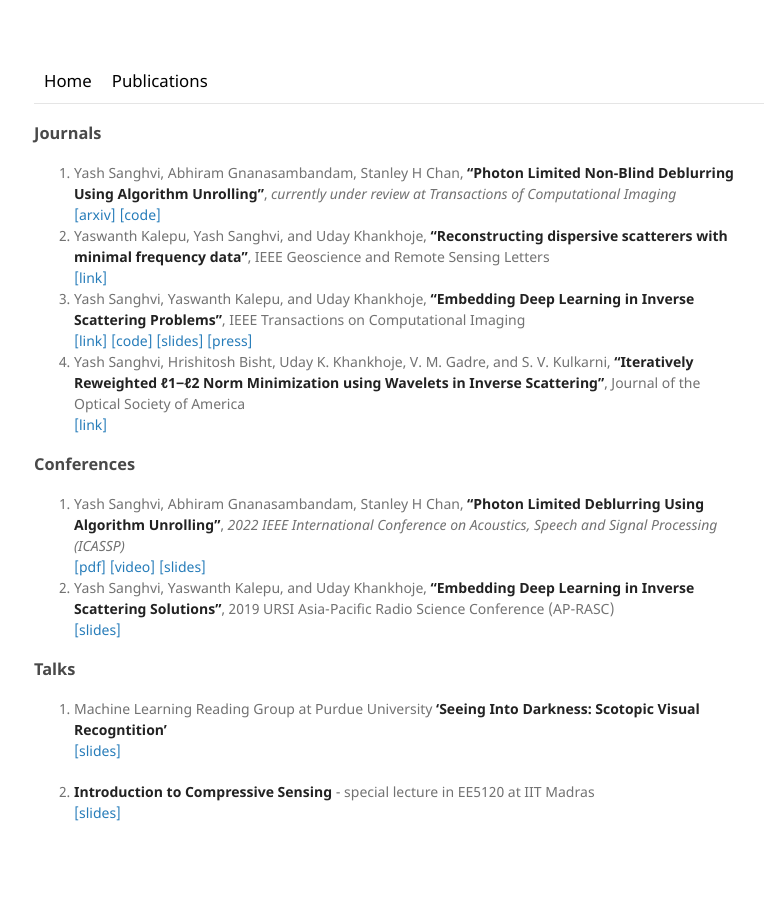
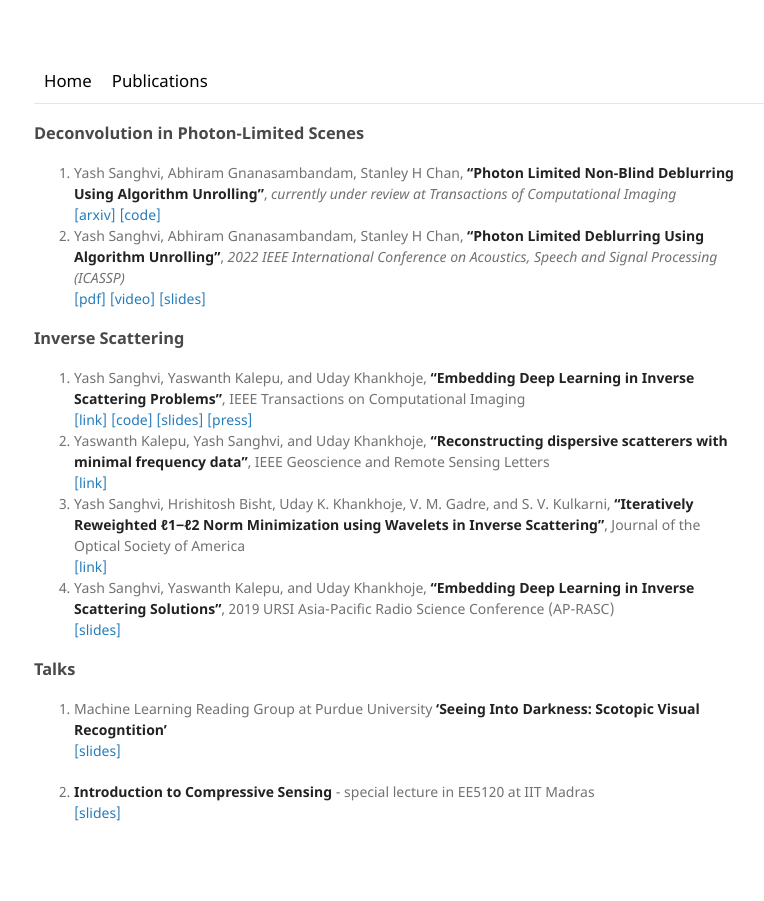
Before and after one commit to sanghviyashiitb/sanghviyashiitb.github.io, a Jekyll site: the page built from publications/index.md, in a window 1280 px wide. Shown: the whole page, without its empty margins (106-870 px from the left). Built offline with Jekyll 4.4.1, drawn with Linux system fonts in a browser that asks for light colours.

Commit message:
Update index.md

```diff
--- a/publications/index.md
+++ b/publications/index.md
@@ -2,17 +2,18 @@
 layout: default_cv
 title: Publications
 ---
-### Journals
+### Deconvolution in Photon-Limited Scenes
 1. Yash Sanghvi, Abhiram Gnanasambandam, Stanley H Chan, **"Photon Limited Non-Blind Deblurring Using Algorithm Unrolling"**, _currently under review at Transactions of Computational Imaging_ <br> [[arxiv]](https://arxiv.org/abs/2110.15314) [[code]](https://github.com/sanghviyashiitb/poisson-deblurring)
+2. Yash Sanghvi, Abhiram Gnanasambandam, Stanley H Chan, **"Photon Limited Deblurring Using Algorithm Unrolling"**, _2022 IEEE International Conference on Acoustics, Speech and Signal Processing (ICASSP)_ <br> [[pdf]](https://ieeexplore.ieee.org/stamp/stamp.jsp?arnumber=9746543)  [[video]](https://youtu.be/bJHiUKzjaCI) [[slides]](Link_broken)
+
+
+### Inverse Scattering
+1. Yash Sanghvi, Yaswanth Kalepu, and Uday Khankhoje, **"Embedding Deep Learning in Inverse Scattering Problems"**, IEEE Transactions on Computational Imaging <br>
+[[link]](https://ieeexplore.ieee.org/document/8709721) [[code]](https://github.com/sanghviyashiitb/EmbeddingDLinISP-Github) [[slides]](/blog/2019-3-31-URSI) [[press]](https://www.thehindu.com/sci-tech/science/iit-ms-model-detects-cancer-with-deep-learning-microwave/article28422266.ece)
 2. Yaswanth Kalepu, Yash Sanghvi, and Uday Khankhoje, **"Reconstructing dispersive scatterers with minimal frequency data"**, IEEE Geoscience and Remote Sensing Letters <br>
 [[link]](https://ieeexplore.ieee.org/document/8976282)
-3. Yash Sanghvi, Yaswanth Kalepu, and Uday Khankhoje, **"Embedding Deep Learning in Inverse Scattering Problems"**, IEEE Transactions on Computational Imaging <br>
-[[link]](https://ieeexplore.ieee.org/document/8709721) [[code]](https://github.com/sanghviyashiitb/EmbeddingDLinISP-Github) [[slides]](/blog/2019-3-31-URSI) [[press]](https://www.thehindu.com/sci-tech/science/iit-ms-model-detects-cancer-with-deep-learning-microwave/article28422266.ece)
-4. Yash Sanghvi, Hrishitosh Bisht, Uday K. Khankhoje, V. M. Gadre, and S. V. Kulkarni, **"Iteratively Reweighted ℓ1−ℓ2 Norm Minimization using Wavelets in Inverse Scattering"**, Journal of the Optical Society of America <br>
+3. Yash Sanghvi, Hrishitosh Bisht, Uday K. Khankhoje, V. M. Gadre, and S. V. Kulkarni, **"Iteratively Reweighted ℓ1−ℓ2 Norm Minimization using Wavelets in Inverse Scattering"**, Journal of the Optical Society of America <br>
 [[link]](https://www.osapublishing.org/josaa/abstract.cfm?uri=josaa-37-4-680)
-
-### Conferences
-1. Yash Sanghvi, Abhiram Gnanasambandam, Stanley H Chan, **"Photon Limited Deblurring Using Algorithm Unrolling"**, _2022 IEEE International Conference on Acoustics, Speech and Signal Processing (ICASSP)_ <br> [[pdf]](https://ieeexplore.ieee.org/stamp/stamp.jsp?arnumber=9746543)  [[video]](https://youtu.be/bJHiUKzjaCI) [[slides]](Link_broken)
 2. Yash Sanghvi, Yaswanth Kalepu, and Uday Khankhoje, **"Embedding Deep Learning in Inverse Scattering Solutions"**, 2019 URSI Asia-Pacific Radio Science Conference (AP-RASC) <br>
 [[slides]](/blog/2019-3-31-URSI)
 
```
